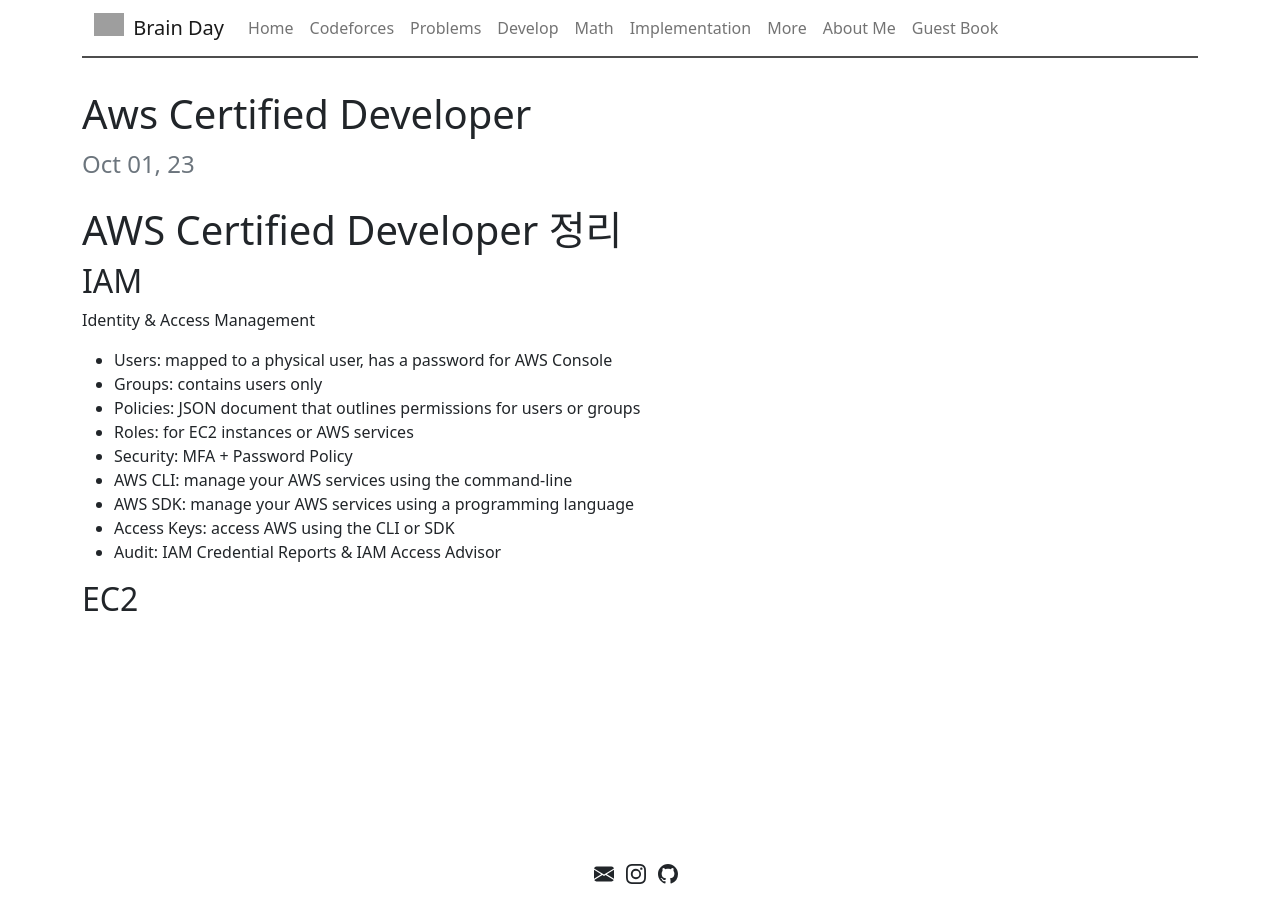
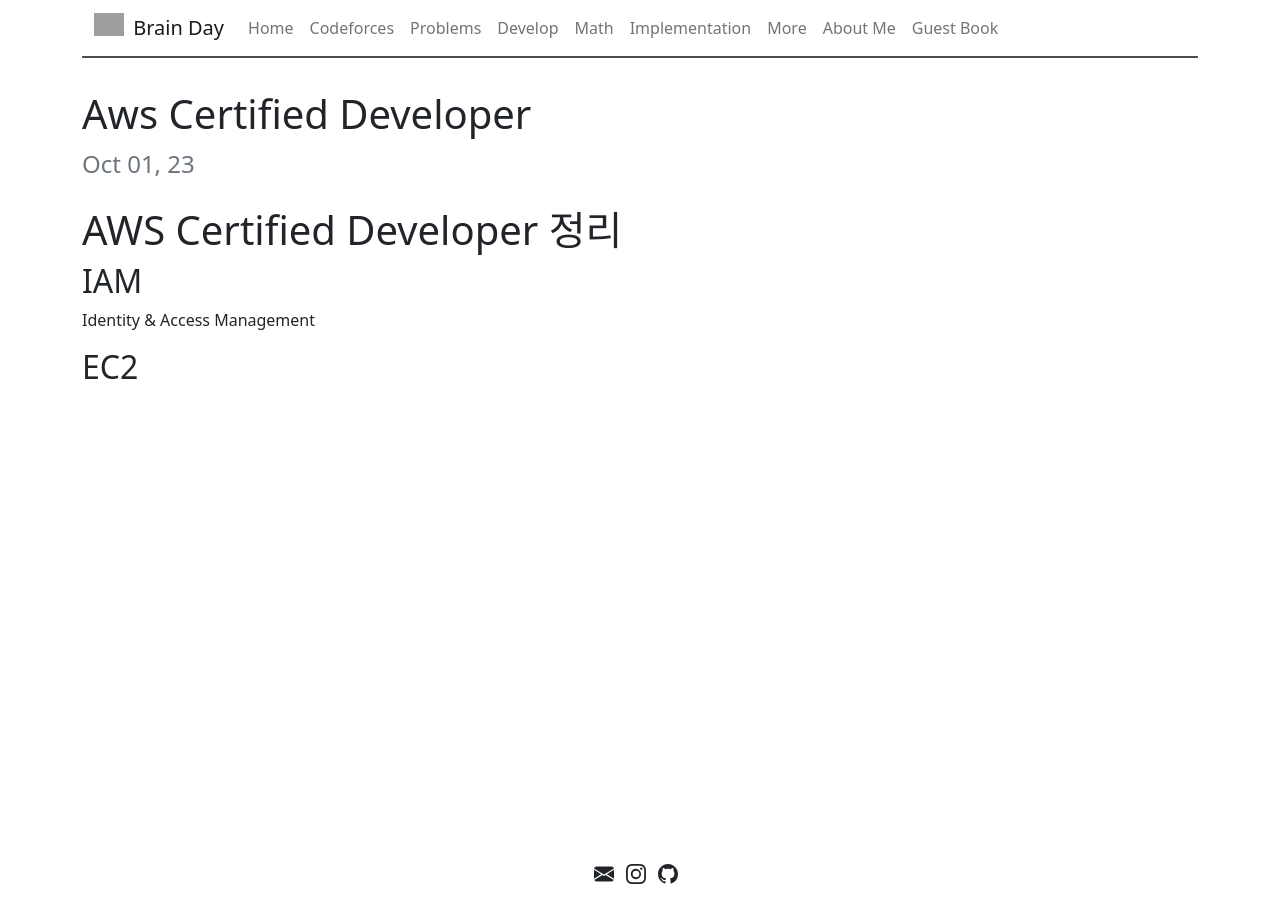
Before and after one commit to LEEYEONGJAE1/LEEYEONGJAE1.github.io, a Jekyll site: the page built from _posts/develop/2023-10-01-aws-certified-developer.md, in a window 1280 px wide. Built offline with Jekyll 4.4.1, drawn with Linux system fonts in a browser that asks for light colours; comment, search, counter and statistics services are not loaded; grey boxes are pictures that could not be loaded.

Commit message:
deleted cname

```diff
--- a/CNAME
+++ /dev/null
@@ -1 +0,0 @@
-blog.leeyj.xyz
--- a/_posts/develop/2023-10-01-aws-certified-developer.md
+++ b/_posts/develop/2023-10-01-aws-certified-developer.md
@@ -10,14 +10,4 @@
 Identity & Access
 Management
 
-- Users: mapped to a physical user, has a password for AWS Console
-- Groups: contains users only
-- Policies: JSON document that outlines permissions for users or groups
-- Roles: for EC2 instances or AWS services
-- Security: MFA + Password Policy
-- AWS CLI: manage your AWS services using the command-line
-- AWS SDK: manage your AWS services using a programming language
-- Access Keys: access AWS using the CLI or SDK
-- Audit: IAM Credential Reports & IAM Access Advisor
-
 ## EC2
```
